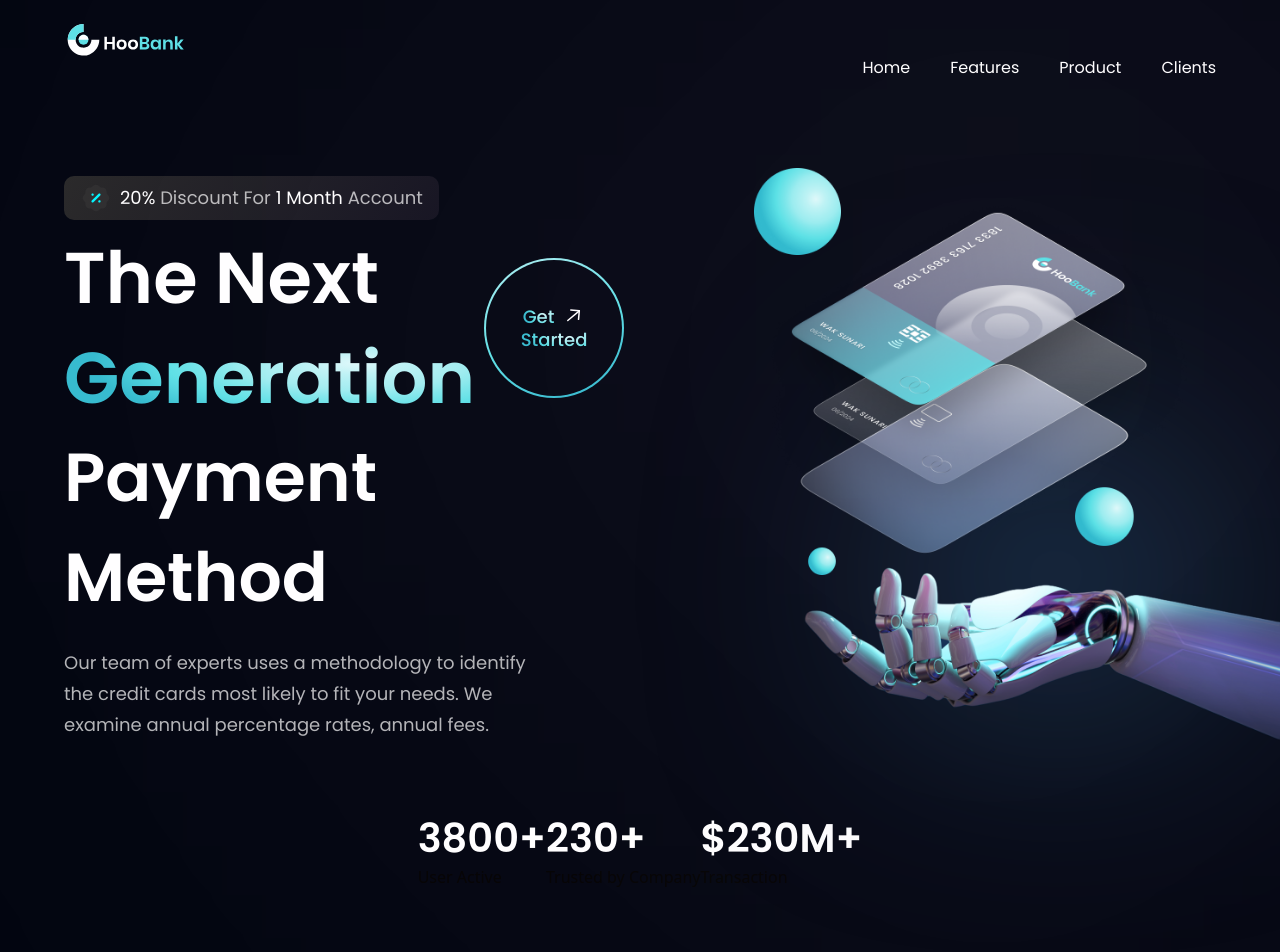
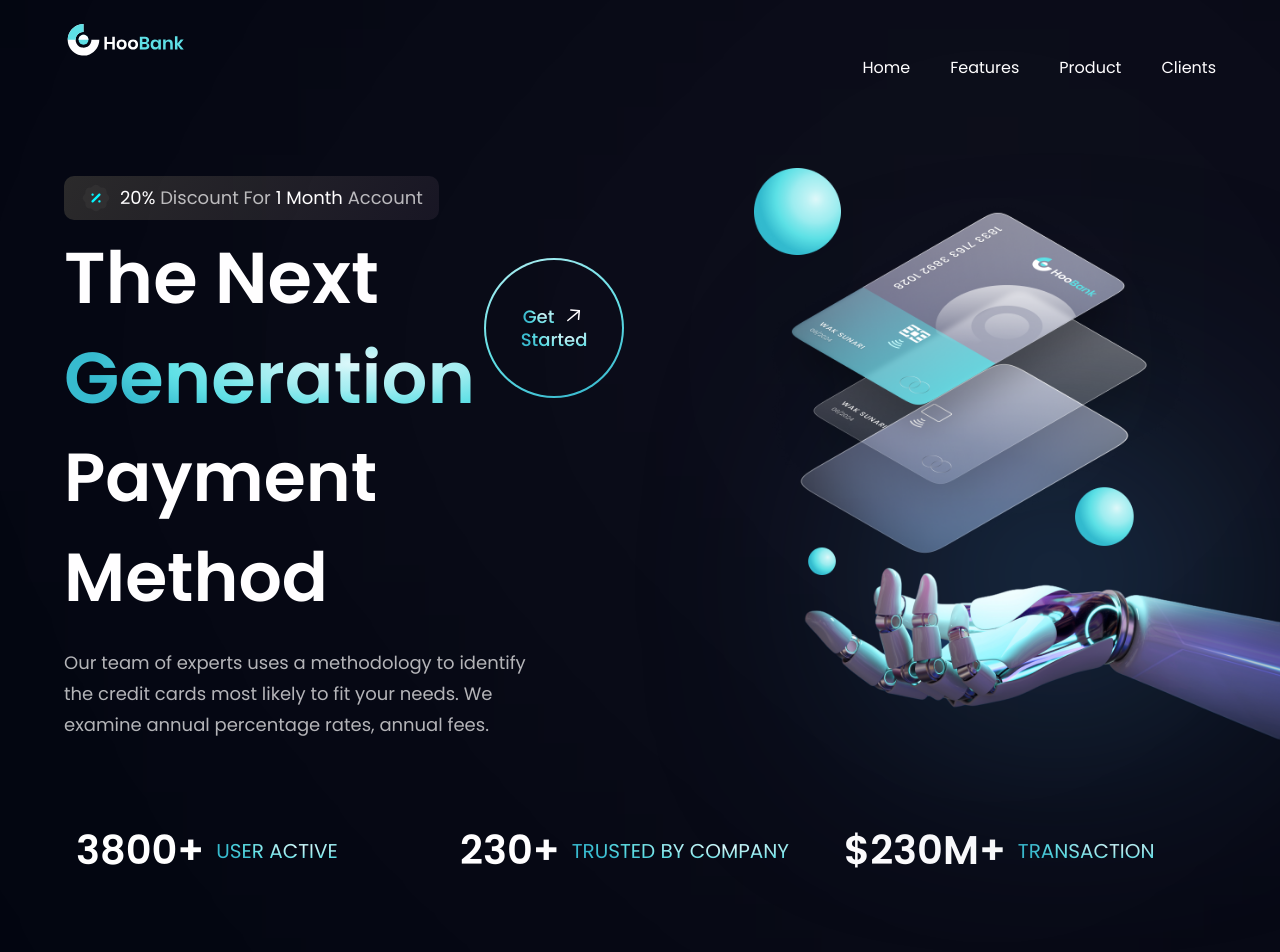
Before and after one commit to Bryan4real/Bank_app, a React (Vite) app: page / in a window 1280 px wide. Shown: the top 952 px of the page. Built offline with nearby package versions, Linux system fonts and the light colour scheme.

Commit message:
stats component initialization and implementation syntax debugging of the stats.jsx Hero component debugging getStarted implementation

```diff
--- a/src/components/GetStarted.jsx
+++ b/src/components/GetStarted.jsx
@@ -26,4 +26,4 @@
   );
 
 
-export default GetStarted
+export default GetStarted;
--- a/src/components/Hero.jsx
+++ b/src/components/Hero.jsx
@@ -64,4 +64,4 @@
 </section>  )
 
 
-export default Hero
+export default Hero;
--- a/src/components/Stats.jsx
+++ b/src/components/Stats.jsx
@@ -6,12 +6,16 @@
   <section className={`${styles.flexCenter} flex-row
             flex-wrap sm:mb-20 mb-6`}>
             {stats.map((stat) => (
-              <div key={stat.id} classname="">
+              <div key={stat.id} className={`flex-1 flex justify-start
+                    items-center flex-row m-3`}>
                 <h4 className="font-poppins font-semibold
                     xs:text-[40px] text-[30px] xs:leading-[53px]
                     leading-[43px] text-white">
                     {stat.value}</h4>
-                <p>{stat.title}</p>
+                <p className="font-poppins font-normal
+                    xs:text-[20px] text-[15px] xs:leading-[26px]
+                    leading-[21px] text-gradient uppercase ml-3">
+                    {stat.title}</p>
               </div>
             ))}
   </section>
@@ -19,4 +23,4 @@
   );
 
 
-export default Stats
+export default Stats;
```
